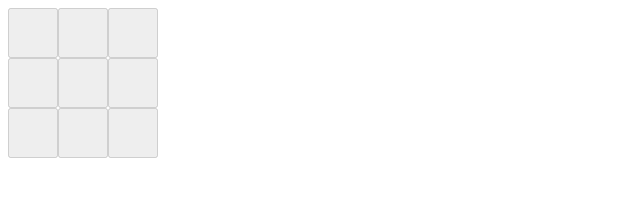
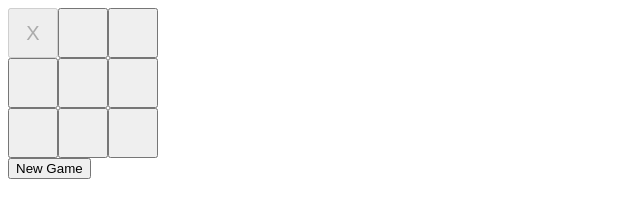
Before and after one commit to ksullivan2/web-learning, a plain HTML site: page tictactoe.html in a window 1280 px wide. Both pictures are taken after a click on the button 33 px from the left and 33 px from the top of the page. Shown: the whole page, without its empty margins (0-640 px from the left). Drawn offline with Linux system fonts and the light colour scheme.

Commit message:
yeah, that's pretty much done minus polish

```diff
--- a/tictactoe.html
+++ b/tictactoe.html
@@ -15,6 +15,8 @@
 function Game(){
 	//create view
 	drawBoard(this);
+	drawNewGameButton(this);
+
 
 	//set game properties
 	this.xTurn = true;
@@ -24,7 +26,7 @@ function Game(){
 
 Game.prototype.checkForWin = function(){
 	if (this.board.checkRows() || this.board.checkCols() || this.board.checkDiagonals()){
-		console.log(this.winner)
+		this.board.disableAllSquares();
 	}
 }
 
@@ -49,7 +51,7 @@ function BoardModel(game){
 //controller
 Game.prototype.buttonClickHandler = function(event){
 	//check whose turn it was
-	/*if (this.game.xTurn){
+	if (this.game.xTurn){
 		var playerToken = "X"
 	}
 	else {
@@ -70,9 +72,35 @@ Game.prototype.buttonClickHandler = function(event){
 	this.game.xTurn = !this.game.xTurn
 
 	//finish this check later
-	this.game.checkForWin();*/
+	this.game.checkForWin();
 
-	this.game.board.disableAllSquares();
+
+}
+
+Game.prototype.newGameClickHandler = function(event){
+	this.game.board.resetAllSquares();
+
+}
+
+BoardModel.prototype.resetAllSquares = function(){
+	//disable click input on unused squares, keeps Xs and Os
+	eachSquare(this.grid, function(gridLocation){
+		//update model
+		gridLocation.value = "_"
+
+		//update view
+		gridLocation.square.disabled = false;
+		if (gridLocation.square.firstChild){
+			gridLocation.square.removeChild(gridLocation.square.firstChild);
+		}
+	})
+}
+
+BoardModel.prototype.disableAllSquares = function(){
+	//disable click input on unused squares, keeps Xs and Os
+	eachSquare(this.grid, function(gridLocation){
+		gridLocation.square.disabled = true})
+
 }
 
 
@@ -111,15 +139,30 @@ function drawBoard(game){
 
 
 
-BoardModel.prototype.disableAllSquares = function(){
-	//disable click input on unused squares, keeps Xs and Os
-	eachSquare(this.grid, function(square){
-		square.disabled = true})
 
-}
 
-function resetAllSquares(grid){
 
+function drawNewGameButton(game){
+	//create new div
+	var newDiv = document.createElement("DIV");
+
+
+	//create button
+	var newGameButton = document.createElement("BUTTON");
+	newGameButton.className = "newGame";
+	newGameButton.id = "newGameButton";
+	newGameButton.addEventListener("click", game.newGameClickHandler, false);
+	newGameButton.game = game
+
+	//create text node
+	var newGameText = document.createTextNode("New Game");
+	newGameText.id = "newGameText"
+
+
+	//put 'em all on screen
+	document.body.appendChild(newDiv);
+	newDiv.appendChild(newGameButton);
+	newGameButton.appendChild(newGameText)
 }
 
 
@@ -129,7 +172,7 @@ function resetAllSquares(grid){
 function eachSquare(grid, action){
 	for (row = 0; row < 3; row ++){
 		for (col = 0; col < 3; col ++){
-			action(grid[row][col].square);
+			action(grid[row][col]);
 		}
 	}
 }
@@ -200,7 +243,6 @@ game = new Game()
 
 
 
-</script>
 
 
 
```
